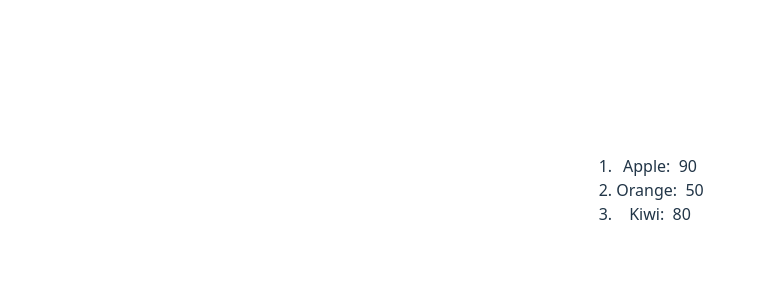
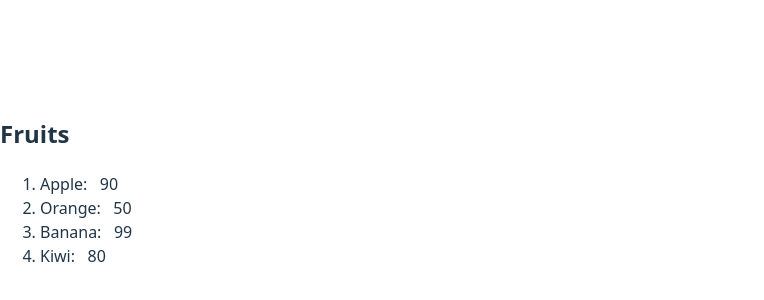
Before and after one commit to AminSBU/react-full-course, a React (Vite) app in the folder 08_List/List/: page / in a window 1280 px wide. Shown: the part 210-510 px from the top of the page, without its empty margins (0-764 px from the left). Built offline with nearby package versions, Linux system fonts and the light colour scheme.

Commit message:
use props

```diff
--- a/08_List/List/src/App.jsx
+++ b/08_List/List/src/App.jsx
@@ -1,17 +1,17 @@
 import { useState } from 'react'
-import reactLogo from './assets/react.svg'
-import viteLogo from '/vite.svg'
-import './App.css'
 import List from './List.jsx'
 
 function App() {
-  const [count, setCount] = useState(0)
+  const fruits = [
+    {id: 1, name: "Apple", calories: 90},
+    {id: 2, name: "Orange", calories: 50},
+    {id: 3, name: "Banana", calories: 99},
+    {id: 4, name: "Kiwi", calories: 80}
+  ];
 
   return (
-    <>
-      <List />
-    </>
-  )
+    <List items={fruits} category="Fruits" />
+  );
 }
 
-export default App
+export default App;
--- a/08_List/List/src/List.jsx
+++ b/08_List/List/src/List.jsx
@@ -1,17 +1,19 @@
+function List(props){
+    const itemList = props.items;
+    const category = props.category;
 
-function List(){
-    const fruits = [{id: 1, name: "Apple",  calories: 90},
-                    {id: 2, name: "Orange", calories: 50},
-                    {id: 3, name: "Banana", calories: 99},
-                    {id: 4, name: "Kiwi",   calories: 80}];
+    const ListItems = itemList.map(item => (
+        <li key={item.id}>
+            {item.name}: &nbsp; {item.calories}
+        </li>
+    ));
 
-    const lowCalFruits = fruits.filter(fruits => fruits.calories < 95);
-
-    const ListItems = lowCalFruits.map(lowCalFruits => <li key={lowCalFruits.id}>
-                                                                {lowCalFruits.name}: &nbsp;
-                                                                {lowCalFruits.calories}</li>);
-
-    return(<ol>{ListItems}</ol>);
+    return (
+        <>
+            <h2>{category}</h2>
+            <ol>{ListItems}</ol>
+        </>
+    );
 }
 
 export default List;
```
